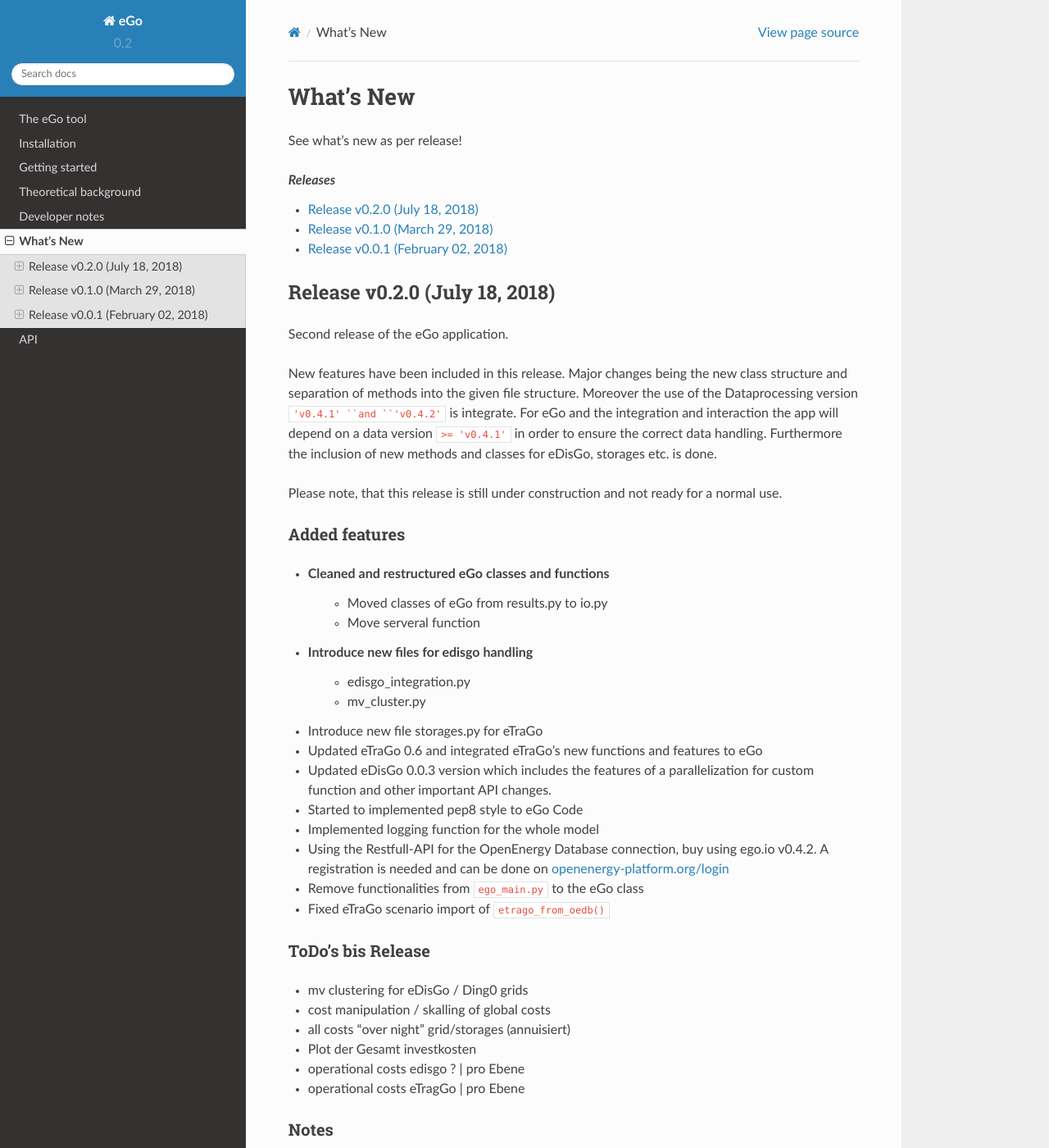
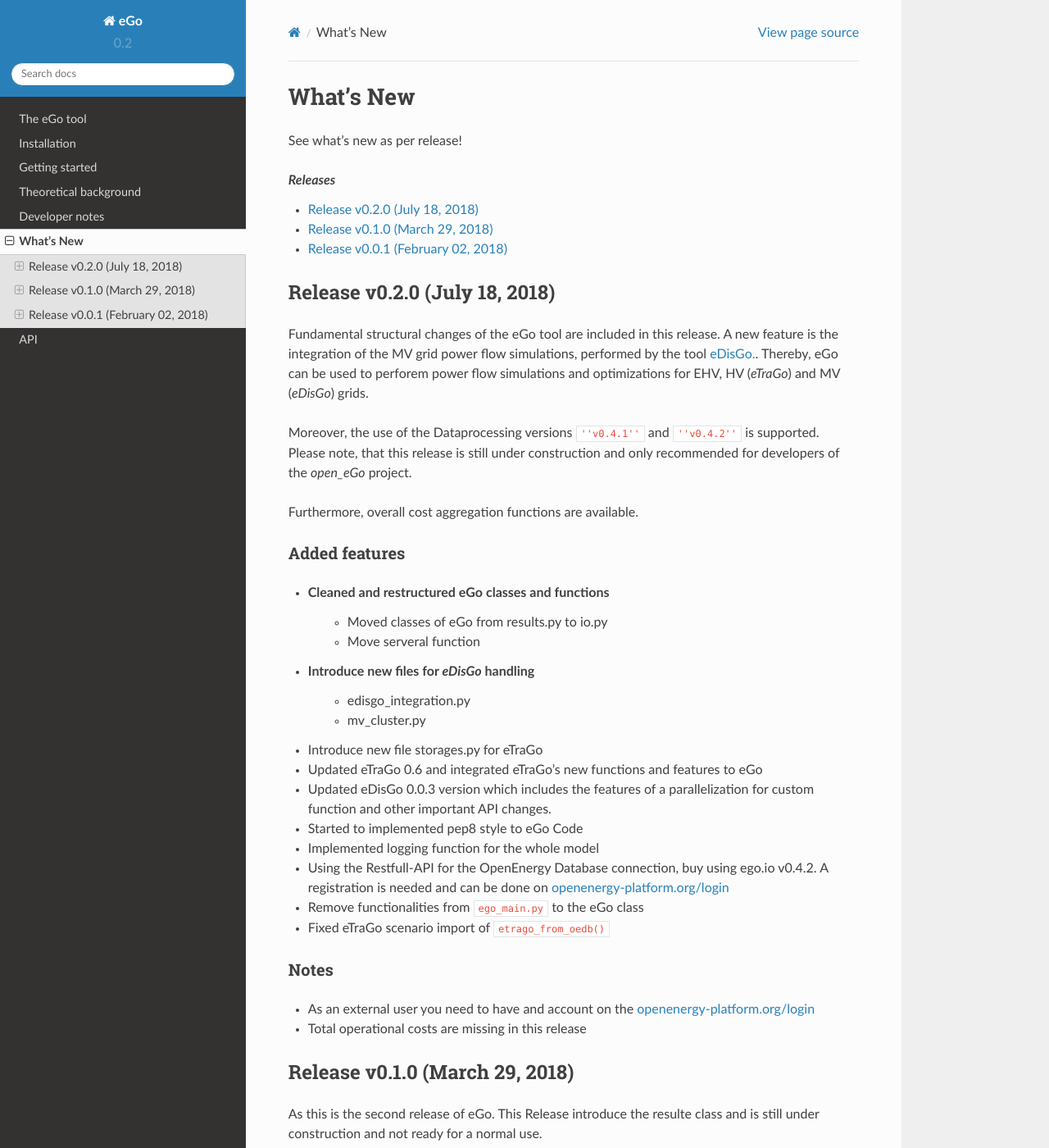
Before and after one commit to openego/eGo, a Sphinx documentation site: the page built from doc/whatsnew.rst, in a window 1280 px wide and 1400 px high. Shown: the whole window at 82% size. Built offline with Sphinx 7.4.7 and the Read the Docs theme 2.0.0, drawn with Linux system fonts in a browser that asks for light colours; formulas are drawn with MathJax 3.

Commit message:
what's new finished

```diff
--- a/doc/whatsnew/v0-2-0.rst
+++ b/doc/whatsnew/v0-2-0.rst
@@ -1,18 +1,11 @@
 Release v0.2.0 (July 18, 2018)
 ++++++++++++++++++++++++++++++
 
-Second release of the eGo application.
+Fundamental structural changes of the eGo tool are included in this release. A new feature is the integration of the MV grid power flow simulations, performed by the tool `eDisGo. <https://github.com/openego/eDisGo>`_. Thereby, eGo can be used to perforem power flow simulations and optimizations for EHV, HV (*eTraGo*) and MV (*eDisGo*) grids.
 
-New features have been included in this release. Major changes being the new
-class structure and separation of methods into the given file structure.
-Moreover the use of the Dataprocessing version ``'v0.4.1' ``and ``'v0.4.2'`` is
-integrate. For eGo and the integration and interaction the app will depend on a
-data version ``>= 'v0.4.1'`` in order to ensure the correct data handling.
-Furthermore the inclusion of new methods and classes for eDisGo, storages etc.
-is done.
+Moreover, the use of the Dataprocessing versions ``''v0.4.1''`` and ``''v0.4.2''`` is supported. Please note, that this release is still under construction and only recommended for developers of the *open_eGo* project.
 
-Please note, that this release is still under construction and not ready
-for a normal use.
+Furthermore, overall cost aggregation functions are available.
 
 Added features
 --------------
@@ -21,7 +14,7 @@
     * Moved classes of eGo from results.py to io.py
     * Move serveral function
 
-* Introduce new files for edisgo handling
+* Introduce new files for *eDisGo* handling
     * edisgo_integration.py
     * mv_cluster.py
 
@@ -38,17 +31,6 @@
 * Fixed eTraGo scenario import of ``etrago_from_oedb()``
 
 
-ToDo's bis Release
-------------------
-
-* mv clustering for eDisGo / Ding0 grids
-* cost manipulation / skalling of global costs
-* all costs "over night" grid/storages (annuisiert)
-* Plot der Gesamt investkosten
-* operational costs edisgo ?   | pro Ebene
-* operational costs eTragGo    | pro Ebene
-
-
 Notes
 -----
 * As an external user you need to have and account on the
```
Also changed, not shown: doc/api/modules.rst (+0 -7 lines).
